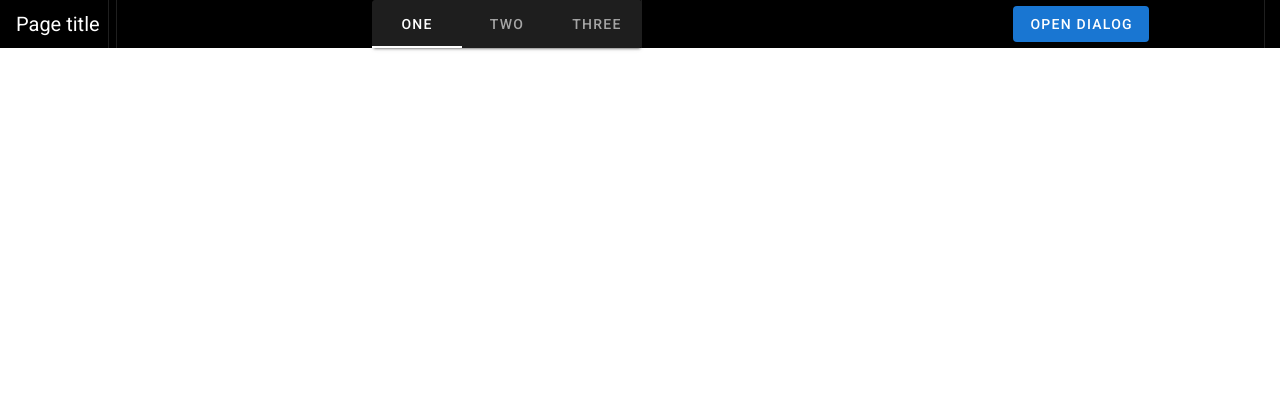
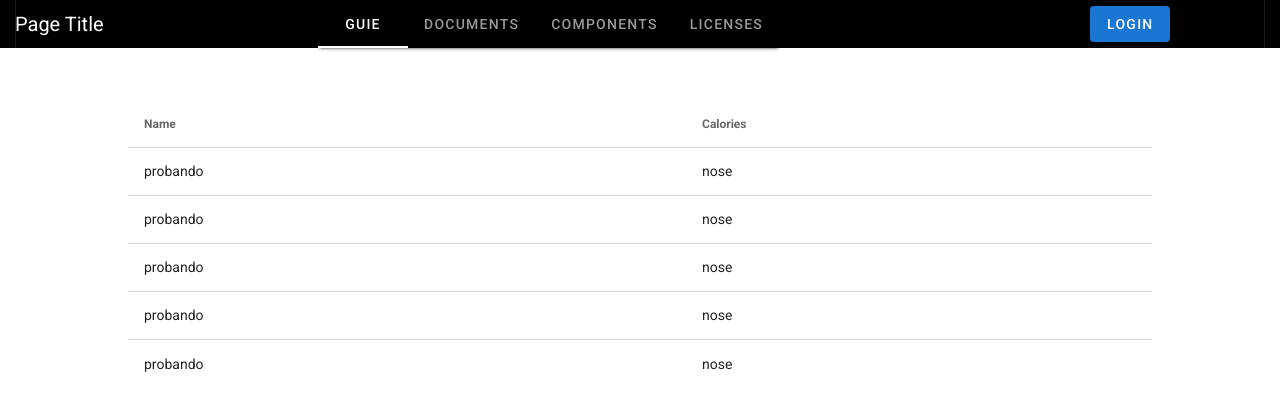
Before and after one commit to ParedesLuis/ruman, a Vue app: page / in a window 1280 px wide. Shown: the top 408 px of the page. Built offline with nearby package versions, Linux system fonts and the light colour scheme.

Commit message:
menu add in test

```diff
--- a/src/components/Dialog.vue
+++ b/src/components/Dialog.vue
@@ -3,7 +3,7 @@
     <v-dialog v-model="dialog" persistent max-width="600px">
       <template v-slot:activator="{ on, attrs }">
         <v-btn color="primary" dark v-bind="attrs" v-on="on">
-          Open Dialog
+          Login
         </v-btn>
       </template>
       <v-card color="black">
--- a/src/components/HelloWorld.vue
+++ b/src/components/HelloWorld.vue
@@ -1,4 +1,5 @@
 <template>
+  <div>
     <div>
       <v-app-bar
         absolute
@@ -9,25 +10,47 @@
         dark
         flat
       >
-      <v-toolbar-title>Page title</v-toolbar-title>
-      <v-divider class="mx-2" vertical ></v-divider>
+        <v-divider class="sm-2" vertical></v-divider>
 
-      <v-divider vertical></v-divider>
+
+        <v-toolbar-title class="hidden-sm-and-down" >Page Title</v-toolbar-title>
+        <v-app-bar-nav-icon class="hidden-md-and-up"></v-app-bar-nav-icon>
+
         <v-spacer></v-spacer>
 
-      <v-card class="hidden-sm-and-down" center-active >
-        <v-tabs center-active dark>
-          <v-tab>One</v-tab>
-          <v-tab>Two</v-tab>
-          <v-tab>Three</v-tab>
+        <v-card class="hidden-sm-and-down" centered color="black">
+          <v-tabs dark background-color="black">
+            <v-tab>Guie</v-tab>
+            <v-tab>Documents</v-tab>
+            <v-tab>Components</v-tab>
+            <v-tab>Licenses</v-tab>
           </v-tabs>
         </v-card>
 
-      <v-divider vertical></v-divider>
         <v-spacer></v-spacer>
         <Dialog />
         <v-divider vertical></v-divider>
       </v-app-bar>
+    </div>
+
+    <div class="center">
+      <v-simple-table>
+        <template v-slot:default>
+          <thead>
+            <tr>
+              <th class="text-left">Name</th>
+              <th class="text-left">Calories</th>
+            </tr>
+          </thead>
+          <tbody>
+            <tr v-for="item in desserts" :key="item.name">
+              <td>{{ item.name }}</td>
+              <td>{{ item.calories }}</td>
+            </tr>
+          </tbody>
+        </template>
+      </v-simple-table>
+    </div>
   </div>
 </template>
 
@@ -40,55 +63,27 @@ export default {
     Dialog,
   },
   data: () => ({
-    ecosystem: [
+    hola: true,
+    desserts: [
       {
-        text: "vuetify-loader",
-        href: "https://github.com/vuetifyjs/vuetify-loader",
+        name: "probando",
+        calories: "nose",
       },
       {
-        text: "github",
-        href: "https://github.com/vuetifyjs/vuetify",
+        name: "probando",
+        calories: "nose",
       },
       {
-        text: "awesome-vuetify",
-        href: "https://github.com/vuetifyjs/awesome-vuetify",
-      },
-    ],
-    importantLinks: [
-      {
-        text: "Documentation",
-        href: "https://vuetifyjs.com",
+        name: "probando",
+        calories: "nose",
       },
       {
-        text: "Chat",
-        href: "https://community.vuetifyjs.com",
+        name: "probando",
+        calories: "nose",
       },
       {
-        text: "Made with Vuetify",
-        href: "https://madewithvuejs.com/vuetify",
-      },
-      {
-        text: "Twitter",
-        href: "https://twitter.com/vuetifyjs",
-      },
-      {
-        text: "Articles",
-        href: "https://medium.com/vuetify",
-      },
-    ],
-    whatsNext: [
-      {
-        text: "Explore components",
-        href: "https://vuetifyjs.com/components/api-explorer",
-      },
-      {
-        text: "Select a layout",
-        href: "https://vuetifyjs.com/getting-started/pre-made-layouts",
-      },
-      {
-        text: "Frequently Asked Questions",
-        href:
-          "https://vuetifyjs.com/getting-started/frequently-asked-questions",
+        name: "probando",
+        calories: "nose",
       },
     ],
   }),
@@ -96,7 +91,8 @@ export default {
 </script>
 
 <style  scoped>
-.hola {
-  background-color: black;
+.center {
+  margin: 100px auto;
+  width: 80%;
 }
 </style>
```
Lines whose indentation alone changed are shown as unchanged.
